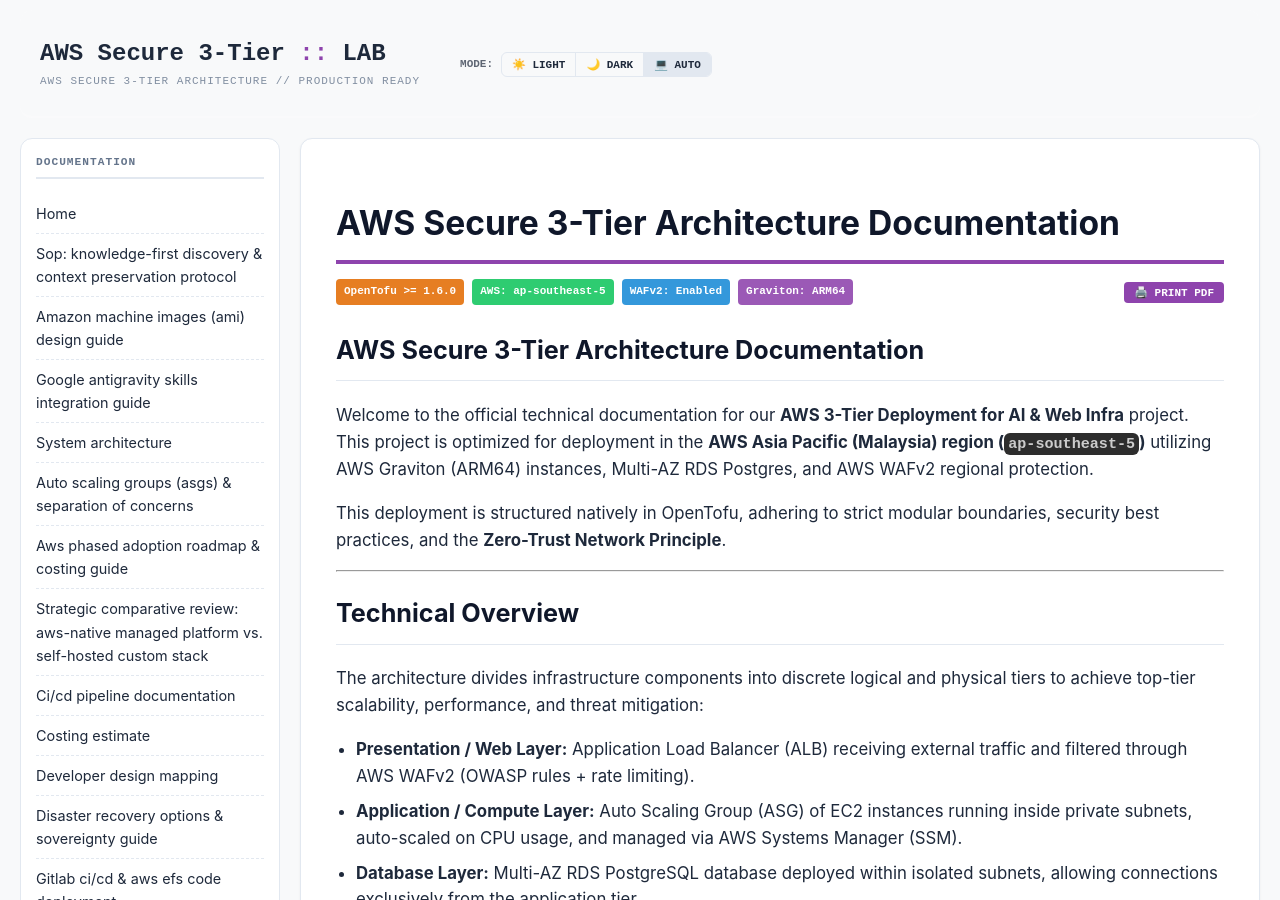
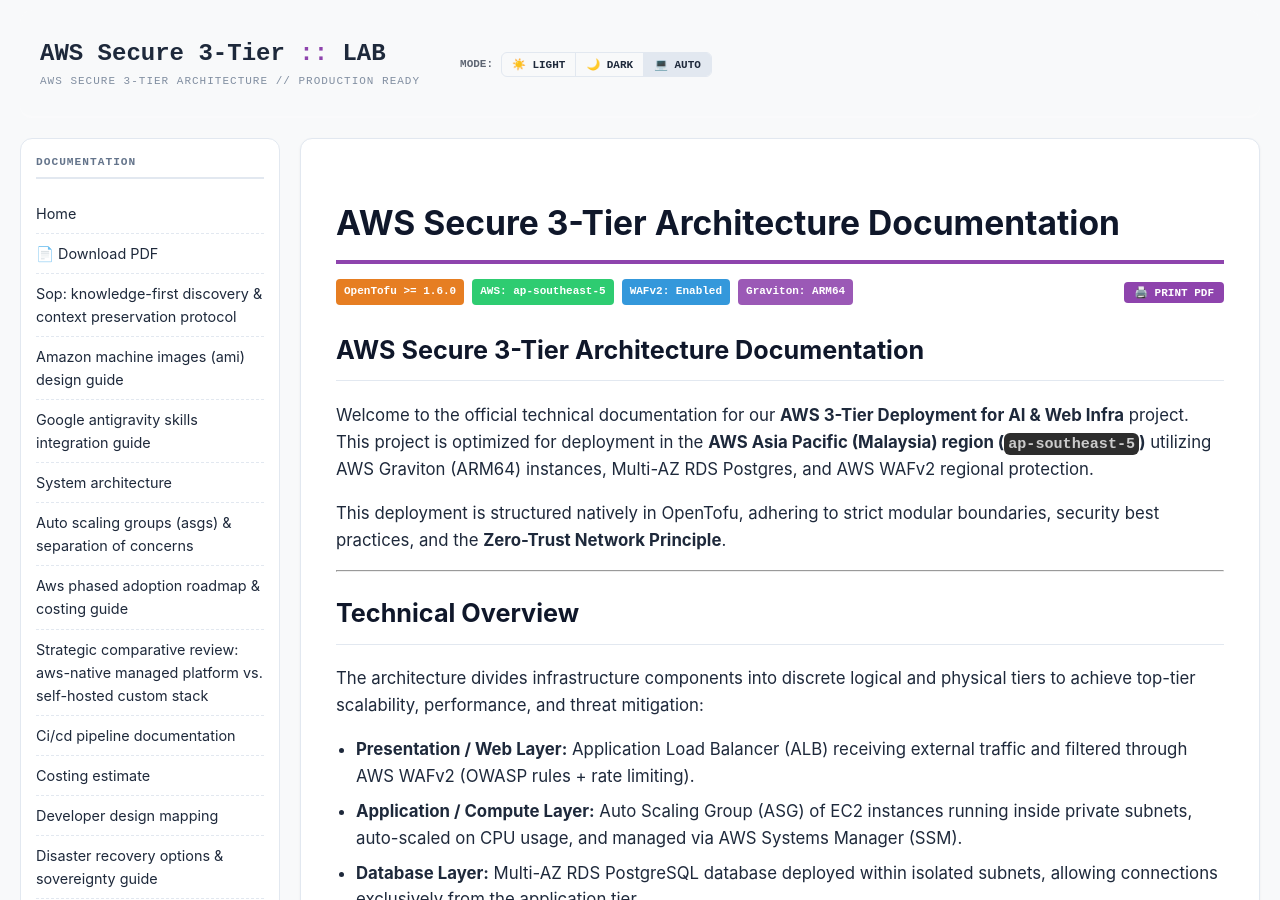
Before and after one commit to SongketMail/aws-3tier-deployment-for-ai-infra, a Jekyll site: the page built from docs/index.md, in a window 1280 px wide and 900 px high. Built offline with Jekyll 4.4.1, drawn with Linux system fonts in a browser that asks for light colours.

Commit message:
feat: configure automated PDF generation commit & add download link to sidebar
- Checked `.github/workflows/pdf-generation.yml` output path (`docs/assets/output.pdf`), output directory (`docs/assets/`), and URL link (`/assets/output.pdf`).
- Enhanced `.github/workflows/pdf-generation.yml` to automatically commit the updated PDF back to the repository so it gets correctly built and served by GitHub Pages.
- Added job-level check `if: github.actor != 'github-actions[bot]'` to prevent infinite trigger loops.
- Added a high-fidelity "📄 Download PDF" link to the left-hand navigation sidebar under "Documentation" in `docs/_layouts/default.html`.
- Placed an initial valid 1-page blank PDF placeholder at `docs/assets/output.pdf` to avoid initial 404s before the first pipeline execution.

Co-authored-by: google-labs-jules[bot] <161369871+google-labs-jules[bot]@users.noreply.github.com>

```diff
--- a/docs/_layouts/default.html
+++ b/docs/_layouts/default.html
@@ -55,6 +55,7 @@
         <h3>Documentation</h3>
         <div class="buttons">
           <a href="{{ '/' | relative_url }}">Home</a>
+          <a href="{{ '/assets/output.pdf' | relative_url }}" target="_blank">📄 Download PDF</a>
           {% assign sorted_pages = site.pages | sort: "path" %}
           {% for p in sorted_pages %}
             {% if p.path != "index.md" and p.path contains ".md" and p.path != "README.md" %}
```
Also changed, not shown: .github/workflows/pdf-generation.yml, 1 other file.
